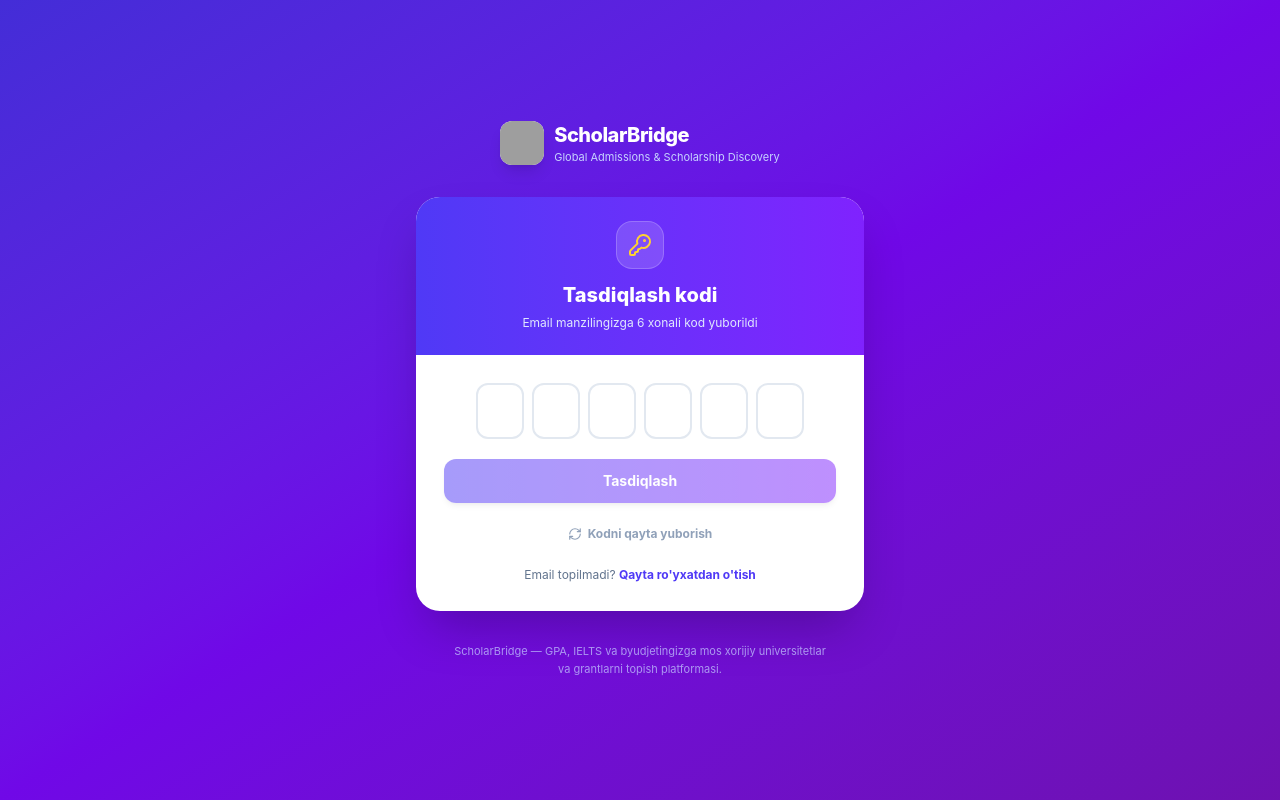
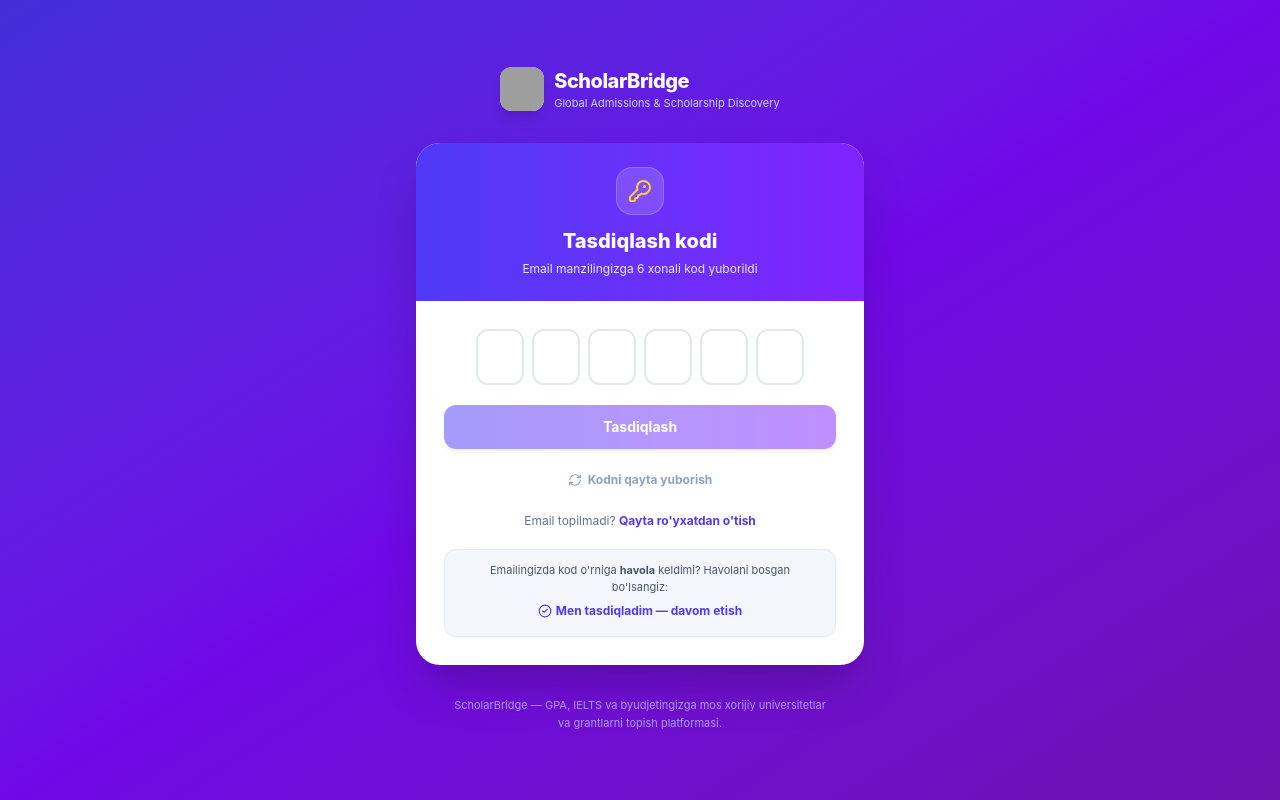
Before and after one commit to jamijomi344as-jpg/ScholarBridgeAi, a Next.js app: page /verify-email in a window 1280 px wide. Built offline with nearby package versions, Linux system fonts and the light colour scheme; no server answers; grey boxes are pictures that could not be loaded.

Commit message:
Verify-email: auto-redirect when the confirmation link was clicked + link fallback hint
Co-authored-by: arena-agent <297053741+arena-agent@users.noreply.github.com>

```diff
--- a/src/app/(auth)/verify-email/page.tsx
+++ b/src/app/(auth)/verify-email/page.tsx
@@ -28,6 +28,22 @@
   const [busy, setBusy] = useState(false);
   const [resendIn, setResendIn] = useState(0);
   const inputsRef = useRef<(HTMLInputElement | null)[]>([]);
+
+  // If the user already confirmed their email by CLICKING THE LINK from the
+  // email, a session exists — skip the code screen and go straight in.
+  useEffect(() => {
+    (async () => {
+      try {
+        const supabase = createSupabaseBrowserClient();
+        const { data } = await supabase.auth.getUser();
+        if (data?.user) {
+          router.replace("/");
+        }
+      } catch {
+        // supabase env not configured yet — ignore
+      }
+    })();
+  }, [router]);
 
   // Resend countdown timer.
   useEffect(() => {
@@ -216,6 +232,20 @@
             Qayta ro&apos;yxatdan o&apos;tish
           </Link>
         </p>
+
+        {/* Fallback: user received a LINK instead of a code */}
+        <div className="rounded-xl border border-indigo-100 bg-indigo-50/60 px-4 py-3 text-center">
+          <p className="text-[11px] text-slate-600">
+            Emailingizda kod o&apos;rniga <b>havola</b> keldimi? Havolani bosgan
+            bo&apos;lsangiz:
+          </p>
+          <button
+            onClick={() => router.replace("/")}
+            className="mt-2 inline-flex items-center gap-1 text-xs font-bold text-indigo-600 hover:text-indigo-800"
+          >
+            <CheckCircle2 className="h-3.5 w-3.5" /> Men tasdiqladim — davom etish
+          </button>
+        </div>
       </div>
     </div>
   );
```
